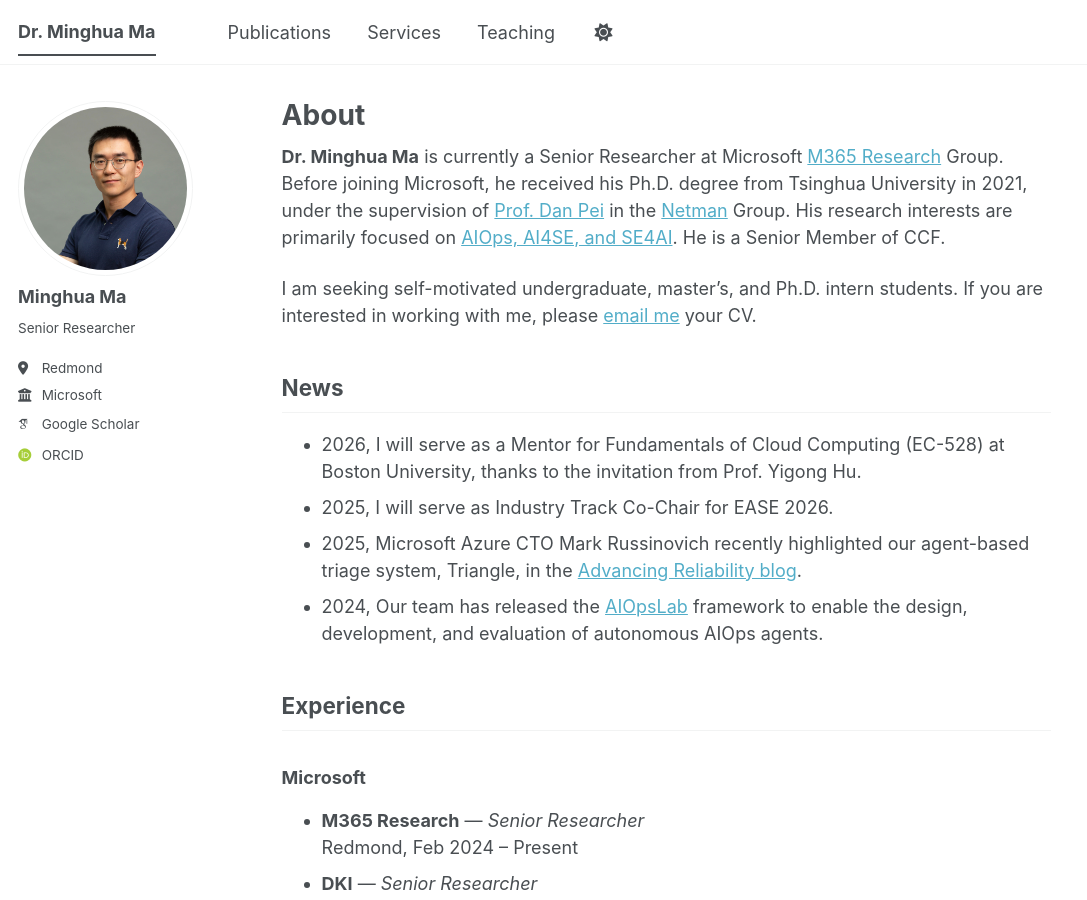
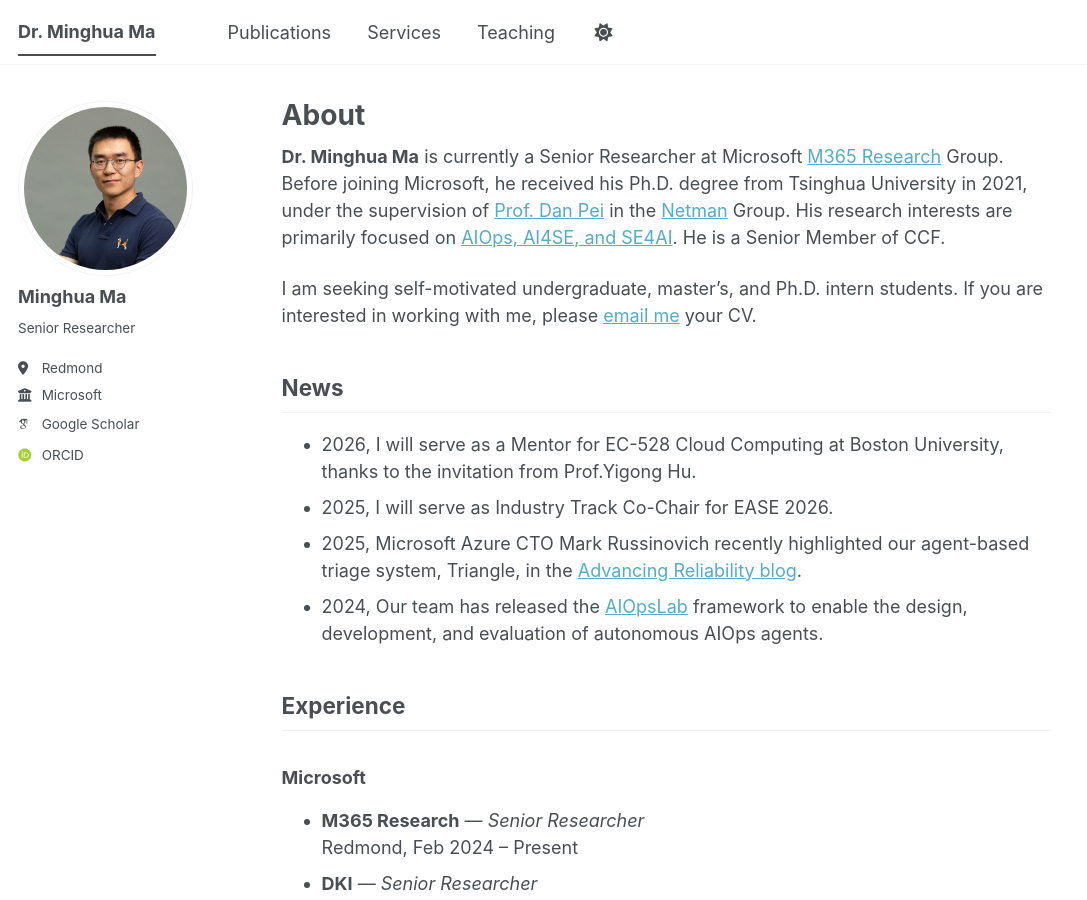
Before and after one commit to marvin233/marvin233.github.io, a Jekyll site: the page built from _pages/about.md, in a window 1280 px wide and 900 px high. Shown: the whole window, without its empty margins (0-1087 px from the left). Built offline with Jekyll 4.4.1, drawn with Linux system fonts in a browser that asks for light colours; some web fonts are replaced; a script bundle is joined from its source files by our own code; library files that are not in the unit come from our copies.

Commit message:
Clarify course title for Boston University mentorship
Updated course title for clarity and consistency.

```diff
--- a/_pages/about.md
+++ b/_pages/about.md
@@ -13,7 +13,7 @@ I am seeking self-motivated undergraduate, master's, and Ph.D. intern students.
 
 ## News
 
-- 2026, I will serve as a Mentor for Fundamentals of Cloud Computing (EC-528) at Boston University, thanks to the invitation from Prof. Yigong Hu.
+- 2026, I will serve as a Mentor for EC-528 Cloud Computing at Boston University, thanks to the invitation from Prof.Yigong Hu.
 - 2025, I will serve as Industry Track Co-Chair for EASE 2026.
 - 2025, Microsoft Azure CTO Mark Russinovich recently highlighted our agent-based triage system, Triangle, in the [Advancing Reliability blog](https://azure.microsoft.com/en-us/blog/optimizing-incident-management-with-aiops-using-the-triangle-system/).
 - 2024, Our team has released the [AIOpsLab](https://microsoft.github.io/AIOpsLab/) framework to enable the design, development, and evaluation of autonomous AIOps agents.
```
